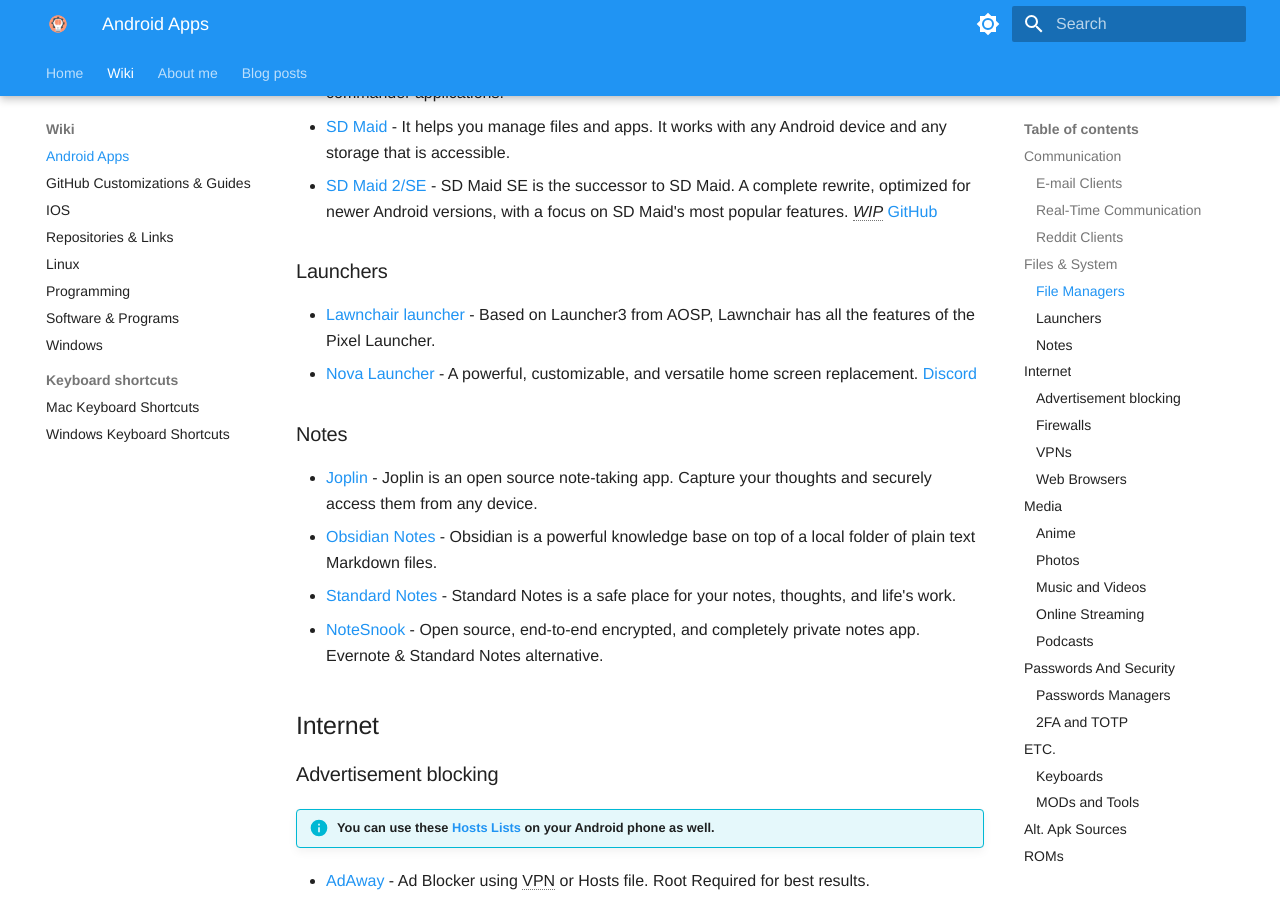
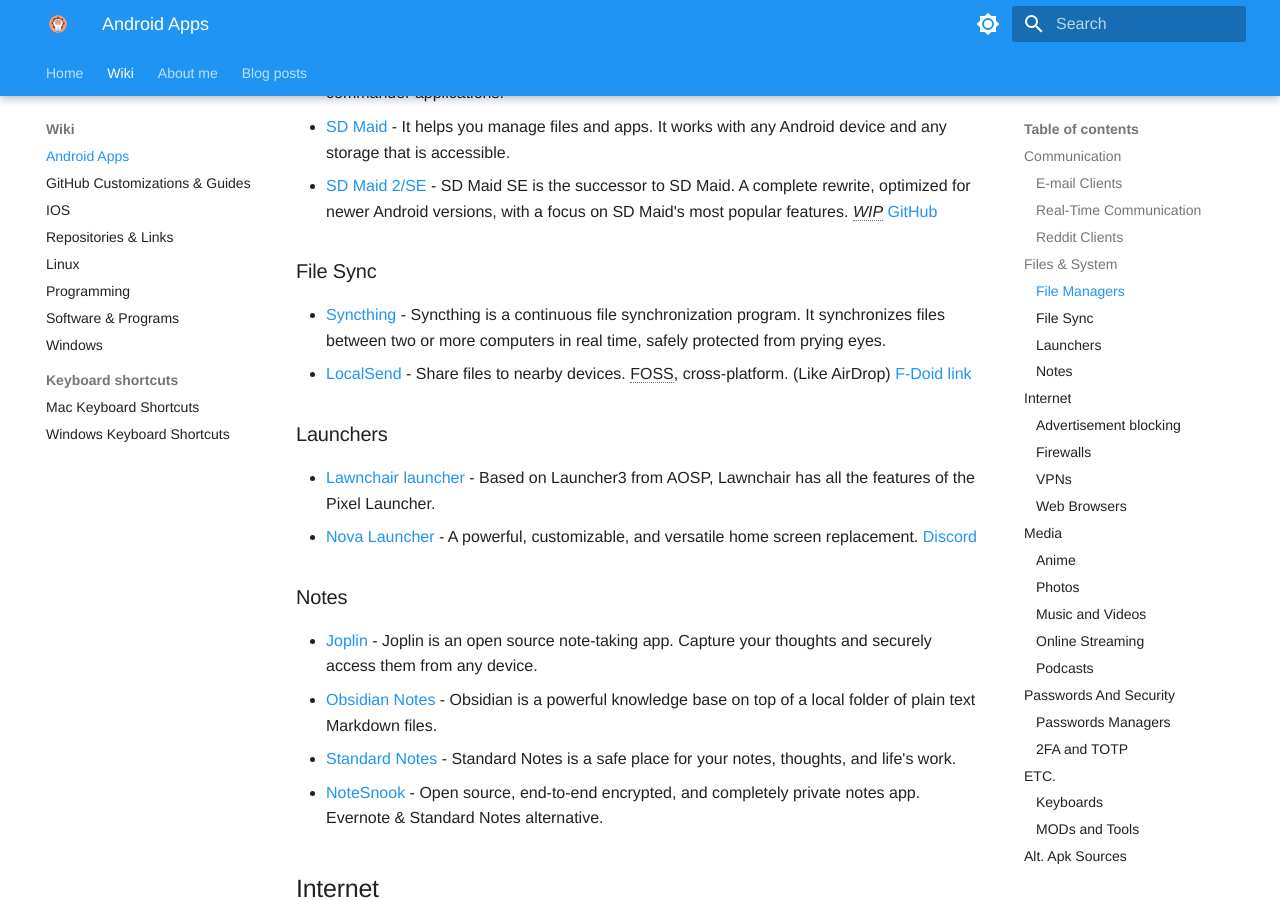
Before and after one commit to ZivSimchoni/Zwiki, an MkDocs documentation site: the page built from docs/Wiki/Android.md, in a window 1280 px wide and 900 px high, scrolled down 926 px. Built offline with MkDocs 1.6.1 and Material for MkDocs 9.7.7, drawn with Linux system fonts in a browser that asks for light colours; some web fonts are replaced.

Commit message:
Add LocalSend app to Android, IOS, Windows
Add:
Airdrop like app FOSS and cross platform

Update:
IOS page - Apollo's string

```diff
--- a/docs/Wiki/Android.md
+++ b/docs/Wiki/Android.md
@@ -34,6 +34,10 @@
 -   [Solid Explorer](https://play.google.com/store/apps/details?id=pl.solidexplorer2) - Solid Explorer is a file management app inspired by the old school file commander applications.
 -   [SD Maid](https://sdmaid.darken.eu) - It helps you manage files and apps. It works with any Android device and any storage that is accessible.
 -   [SD Maid 2/SE](https://play.google.com/store/apps/details?id=eu.darken.sdmse) - SD Maid SE is the successor to SD Maid. A complete rewrite, optimized for newer Android versions, with a focus on SD Maid's most popular features. _WIP_ [GitHub](https://github.com/d4rken-org/sdmaid-se)
+
+### File Sync
+-   [Syncthing](https://syncthing.net/downloads/) - Syncthing is a continuous file synchronization program. It synchronizes files between two or more computers in real time, safely protected from prying eyes.
+- [LocalSend](https://play.google.com/store/apps/details?id=org.localsend.localsend_app) - Share files to nearby devices. FOSS, cross-platform. (Like AirDrop) [F-Doid link](https://f-droid.org/packages/org.localsend.localsend_app/)
 
 ### Launchers
 
```
Also changed, not shown: docs/Wiki/IOS.md (+2 -1 lines), docs/Wiki/Programs.md (+1 -0 lines).
